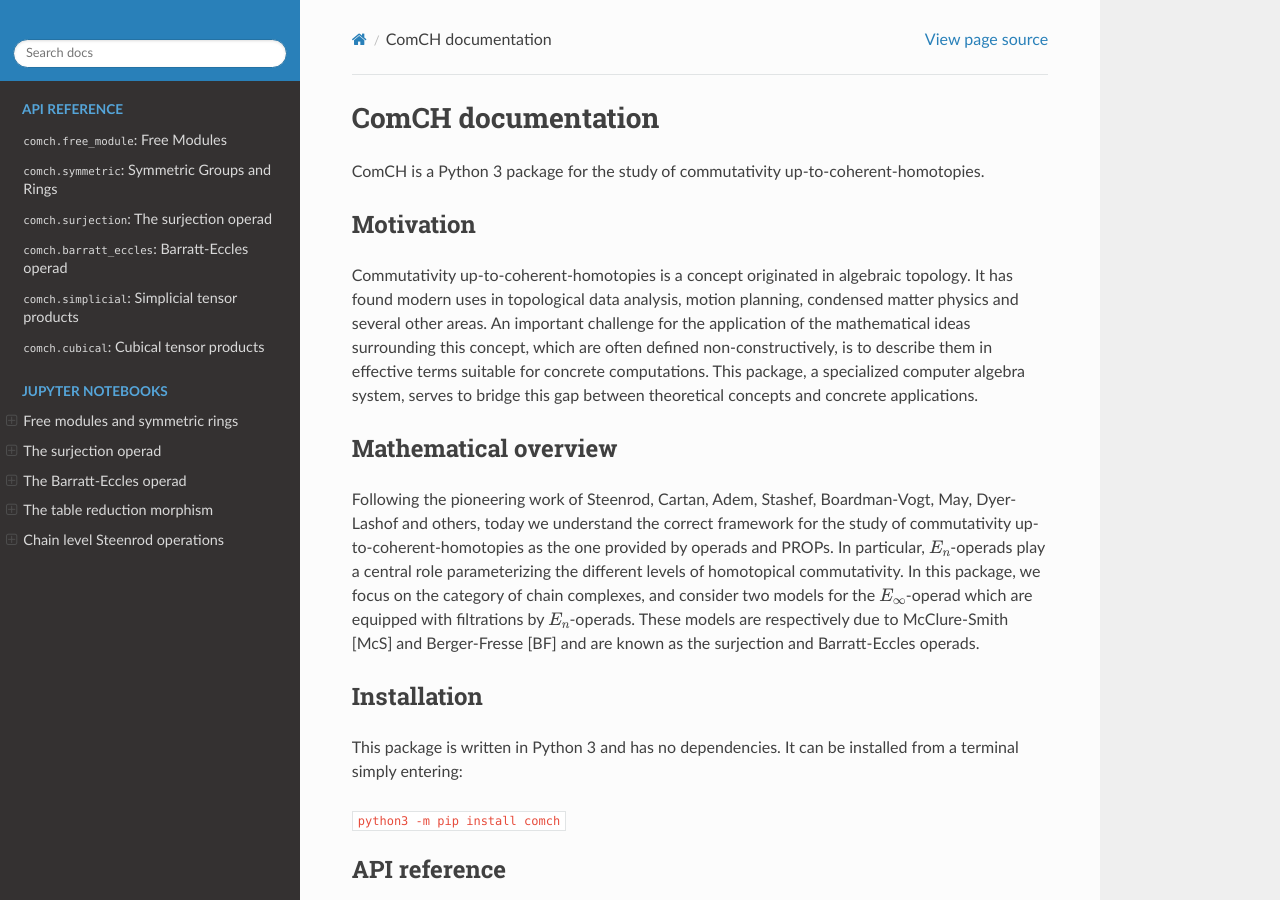
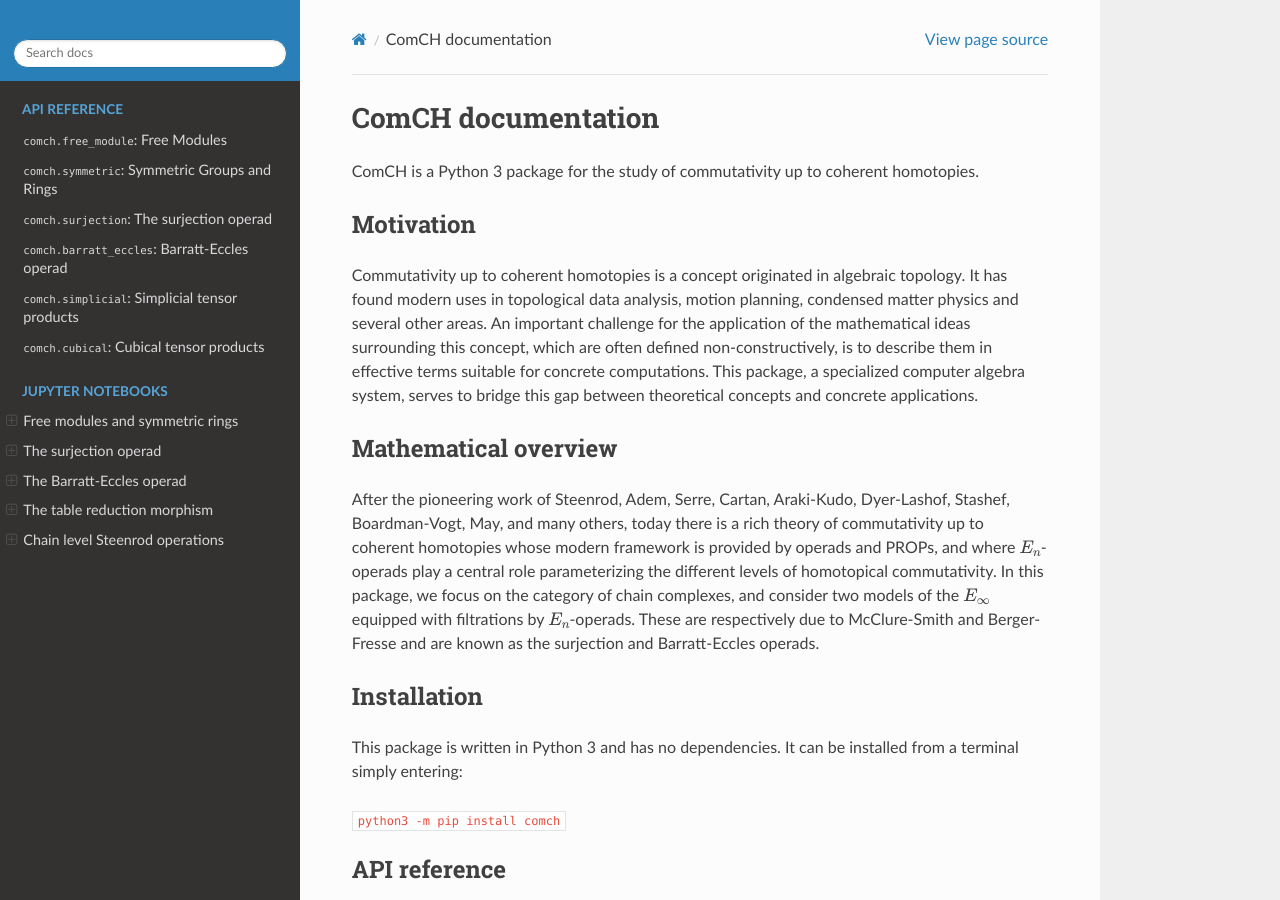
Before and after one commit to ammedmar/comch, a Sphinx documentation site: the page built from doc/source/index.rst, in a window 1280 px wide and 900 px high. Built offline with Sphinx 7.4.7 and the Read the Docs theme 2.0.0, drawn with Linux system fonts in a browser that asks for light colours; some of the changed text lies outside the part shown.

```diff
--- a/doc/source/index.rst
+++ b/doc/source/index.rst
@@ -2,19 +2,20 @@
 ComCH documentation
 ###################
 
-ComCH is a Python 3 package for the study of commutativity up-to-coherent-homotopies.
+ComCH is a Python 3 package for the study of commutativity up to coherent homotopies.
 
 
 Motivation
 ----------
 
-Commutativity up-to-coherent-homotopies is a concept originated in algebraic topology. It has found modern uses in topological data analysis, motion planning, condensed matter physics and several other areas. An important challenge for the application of the mathematical ideas surrounding this concept, which are often defined non-constructively, is to describe them in effective terms suitable for concrete computations. This package, a specialized computer algebra system, serves to bridge this gap between theoretical concepts and concrete applications.
+Commutativity up to coherent homotopies is a concept originated in algebraic topology. It has found modern uses in topological data analysis, motion planning, condensed matter physics and several other areas. An important challenge for the application of the mathematical ideas surrounding this concept, which are often defined non-constructively, is to describe them in effective terms suitable for concrete computations. This package, a specialized computer algebra system, serves to bridge this gap between theoretical concepts and concrete applications.
 
 
 Mathematical overview
 ---------------------
 
-Following the pioneering work of Steenrod, Cartan, Adem, Stashef, Boardman-Vogt, May, Dyer-Lashof and others, today we understand the correct framework for the study of commutativity up-to-coherent-homotopies as the one provided by operads and PROPs. In particular, :math:`E_n`-operads play a central role parameterizing the different levels of homotopical commutativity. In this package, we focus on the category of chain complexes, and consider two models for the :math:`E_\infty`-operad which are equipped with filtrations by :math:`E_n`-operads. These models are respectively due to McClure-Smith [McS] and Berger-Fresse [BF] and are known as the surjection and Barratt-Eccles operads.
+After the pioneering work of Steenrod, Adem, Serre, Cartan, Araki-Kudo, Dyer-Lashof, Stashef, Boardman-Vogt, May, and many others, today there is a rich theory of commutativity up to coherent homotopies whose modern framework is provided by operads and PROPs, and where :math:`E_n`-operads play a central role parameterizing the different levels of homotopical commutativity. In this package, we focus on the category of chain complexes, and consider two models of the :math:`E_\infty` equipped with filtrations by :math:`E_n`-operads.
+These are respectively due to McClure-Smith and Berger-Fresse and are known as the surjection and Barratt-Eccles operads.
 
 
 Installation
```
Also changed, not shown: other parts of doc/source/index.rst (+1 -1 lines), README.md (+4 -4 lines), 5 other files.
